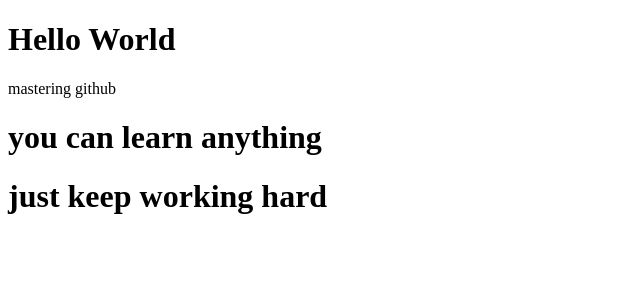
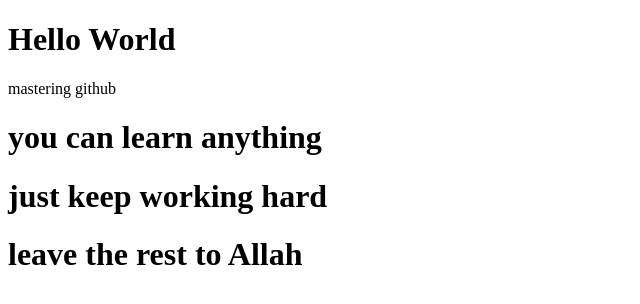
Before and after one commit to Nishathf/MasteringGithub, a plain HTML site: page index.html in a window 1280 px wide. Shown: the whole page, without its empty margins (0-640 px from the left). Drawn offline with Linux system fonts and the light colour scheme.

Commit message:
3rd sentence on gitbash

```diff
--- a/index.html
+++ b/index.html
@@ -7,6 +7,7 @@
 <p>mastering github</p>
   <h1>you can learn anything</h1>
   <h1> just keep working hard</h1>
+<h1>leave the rest to Allah</h1>
 
 </body>
 </html>
```
